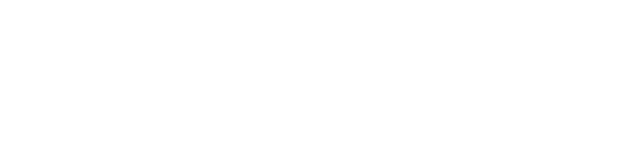
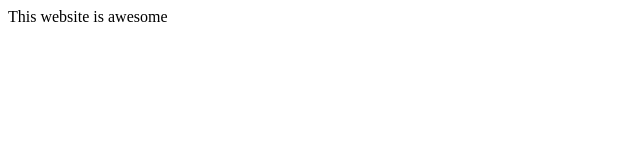
Before and after one commit to EricJHale/Landing-Page, a plain HTML site: page index.html in a window 1280 px wide. Shown: the whole page, without its empty margins (0-640 px from the left). Drawn offline with Linux system fonts and the light colour scheme.

Commit message:
add header and body to index

```diff
--- a/index.html
+++ b/index.html
@@ -7,3 +7,7 @@
     <title>Landing Page</title>
     <link rel-"stylesheet" href="style.css">
   </head>
+  <body>
+    <div class="header">
+        This website is awesome
+    </div>
```
